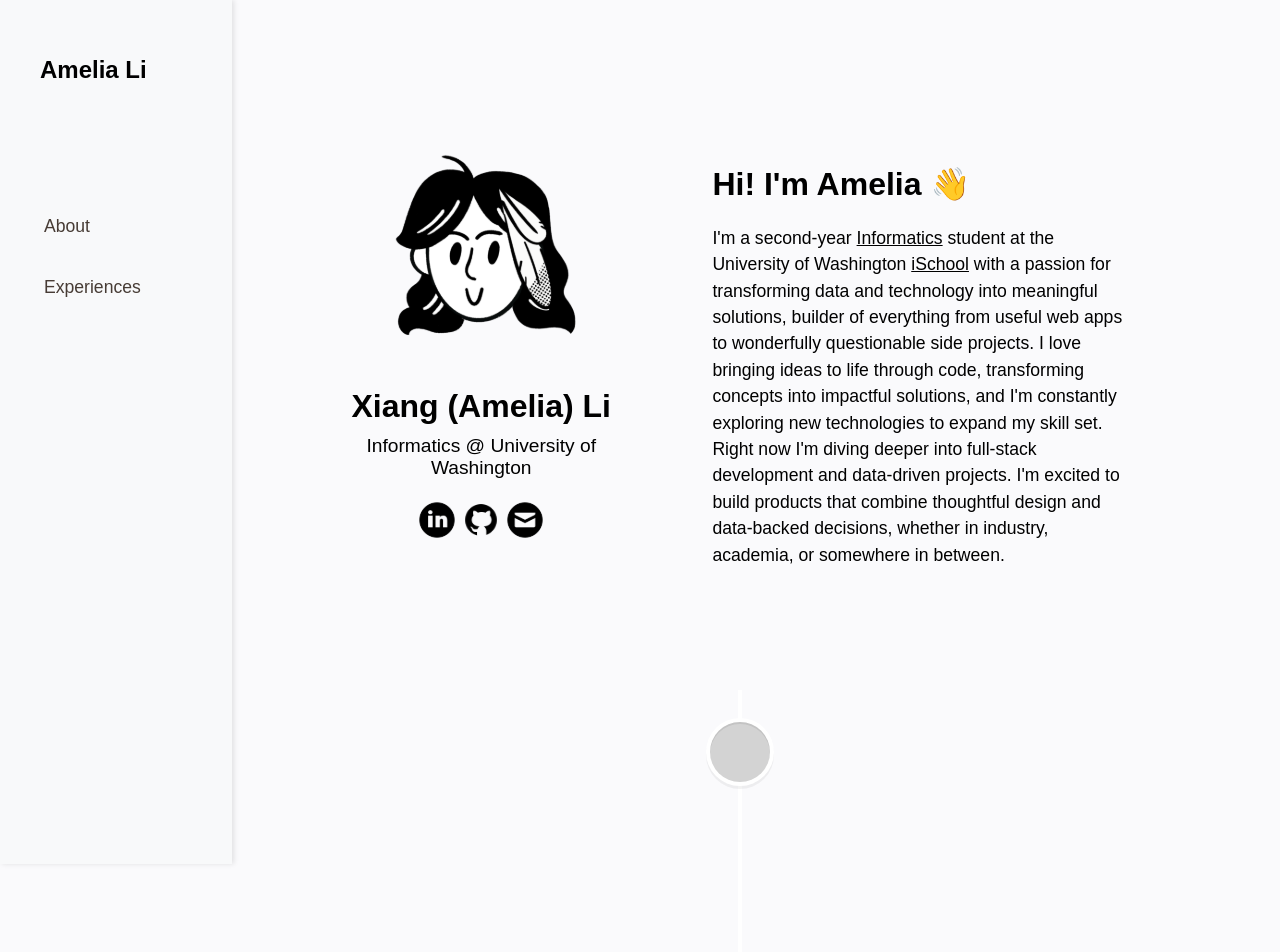
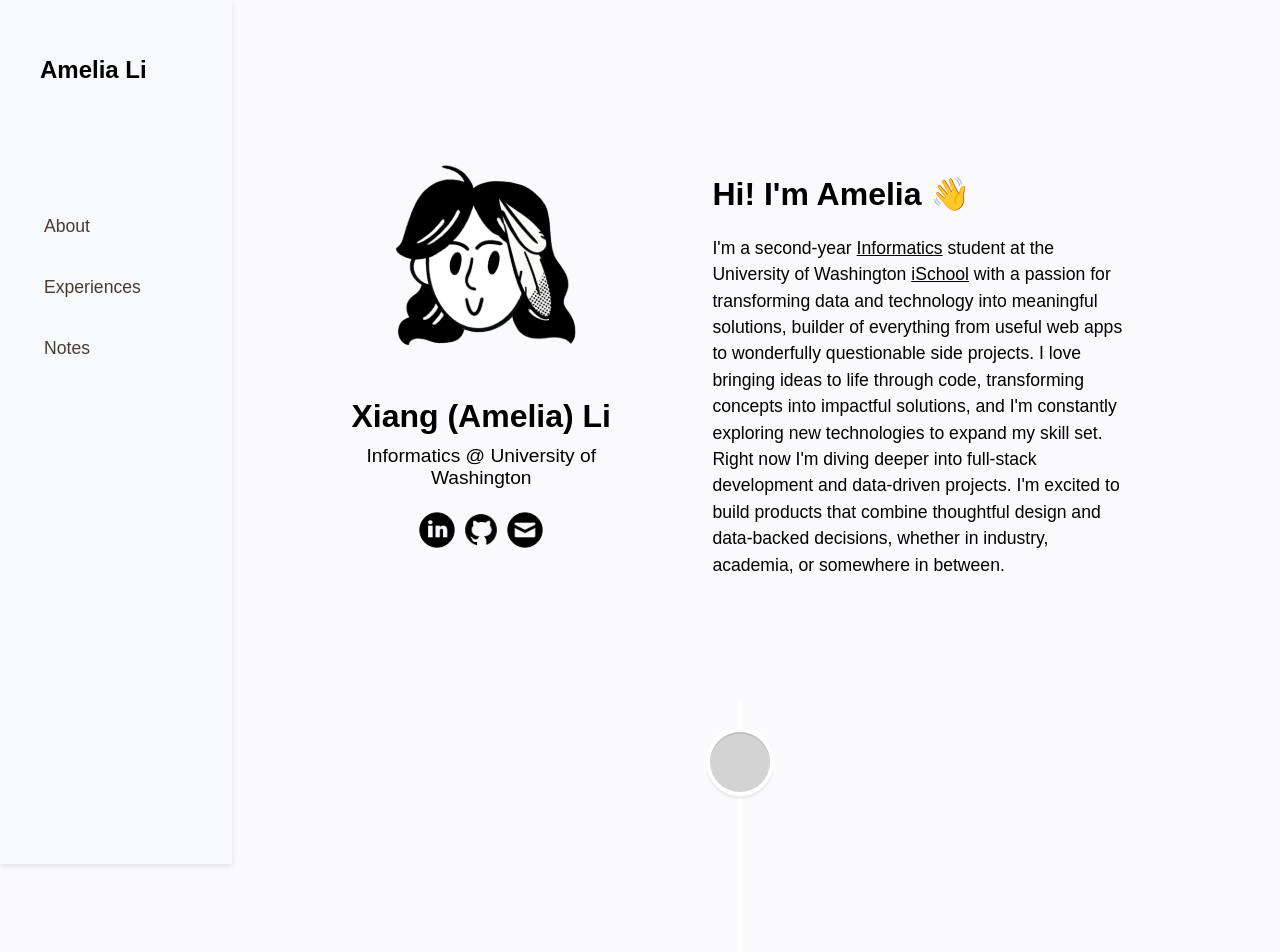
Before and after one commit to amelial9/amelial9.github.io, a React (Vite) app in the folder portfolio/: page / in a window 1280 px wide. Shown: the top 952 px of the page. Built offline with nearby package versions, Linux system fonts and the light colour scheme; some icons are missing.

Commit message:
fix experiences

```diff
--- a/portfolio/src/App.css
+++ b/portfolio/src/App.css
@@ -10,6 +10,10 @@
   padding: 1.5em;
   will-change: filter;
   transition: filter 300ms;
+}
+
+.main-content {
+  margin-top: 4rem;
 }
 
 @keyframes logo-spin {
@@ -73,5 +77,4 @@ nav {
   .vertical-nav {
     display: block;
   }
-
 }
--- a/portfolio/src/App.jsx
+++ b/portfolio/src/App.jsx
@@ -14,10 +14,6 @@ function App() {
   return (
     <>
       <VerticalNav />
-
-      <br></br>
-      <br></br>
-      <br></br>
 
       <div className="main-content" >
         <div className="introContainer" id="about">
@@ -46,7 +42,7 @@ function App() {
         <br></br>
         <br></br>
 
-        <section id="timeline">
+        <section id="experiences">
           <Timeline />
         </section>
 
--- a/portfolio/src/components/VerticalNav.css
+++ b/portfolio/src/components/VerticalNav.css
@@ -47,13 +47,12 @@
   transform: translateY(-2px);
 }
 
-
 @media screen and (min-width: 768px) {
   .vertical-nav {
     width: 200px;
     height: 100vh;
     padding: 2rem 1rem;
-    box-shadow: 2px 0 5px rgba(0, 0, 0, 0.1);
+    /* box-shadow: 2px 0 5px rgba(0, 0, 0, 0.1); */
     text-align: left;
   }
 
--- a/portfolio/src/components/VerticalNav.jsx
+++ b/portfolio/src/components/VerticalNav.jsx
@@ -9,7 +9,8 @@ const VerticalNav = () => {
       </div>
       <div className="nav-links">
         <a href="#about" className="nav-link">About</a>
-        <a href="#timeline" className="nav-link">Experiences</a>
+        <a href="#experiences" className="nav-link">Experiences</a>
+        <a href="https://notes.ameliali.com/" target="_blank" className="nav-link">Notes</a>
       </div>
     </div>
   );
--- a/portfolio/src/components/timeline/TimelineData.jsx
+++ b/portfolio/src/components/timeline/TimelineData.jsx
@@ -1,4 +1,11 @@
 export const timelineData = [
+  {
+    date: 'Sep. 2023 – Jun. 2026 (Expected)',
+    title: '🎓 University of Washington',
+    subtitle: 'B.S. in Informatics',
+    description: 'Relevant courses: Data Structures and Algorithms, Databases and Data Modeling, Client-Side Development, Server-Side Development, Machine Learning, Matrix Algebra, and more.',
+    skills: [],
+  },
   {
     date: 'Mar. 2025 - Present',
     title: 'Teaching Assistant',
```
